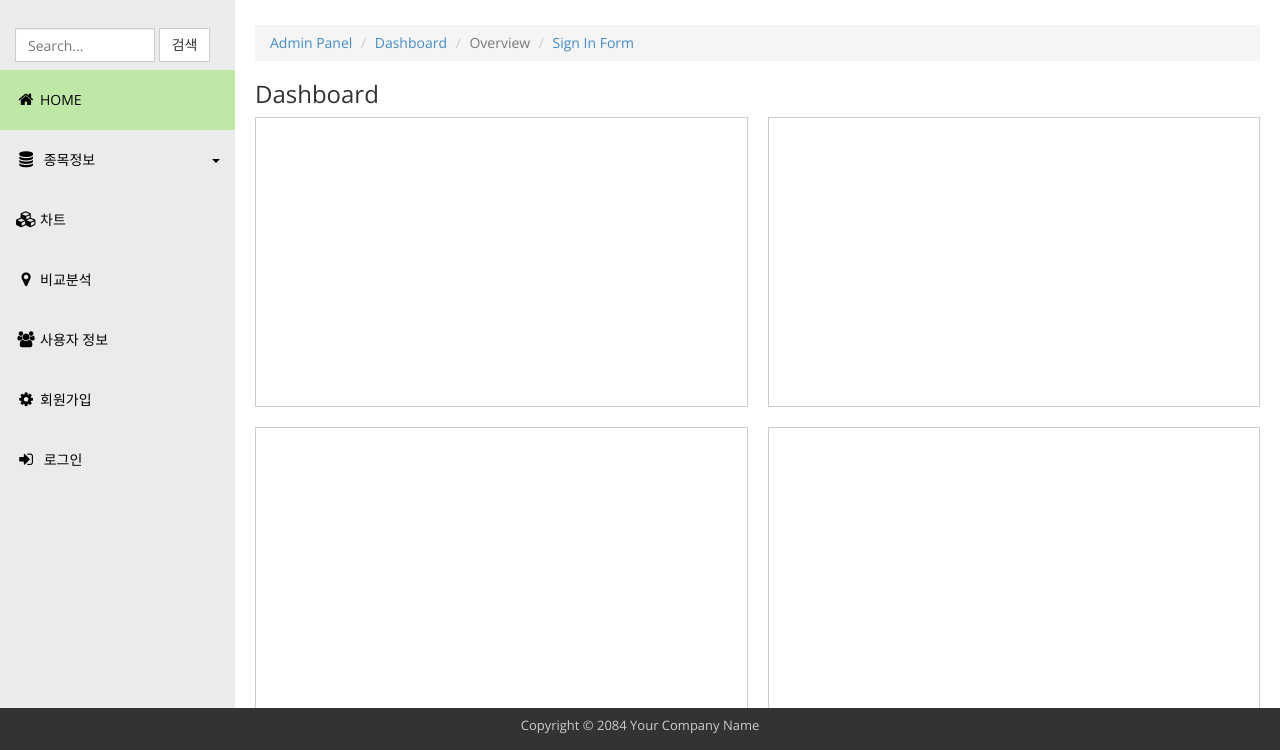
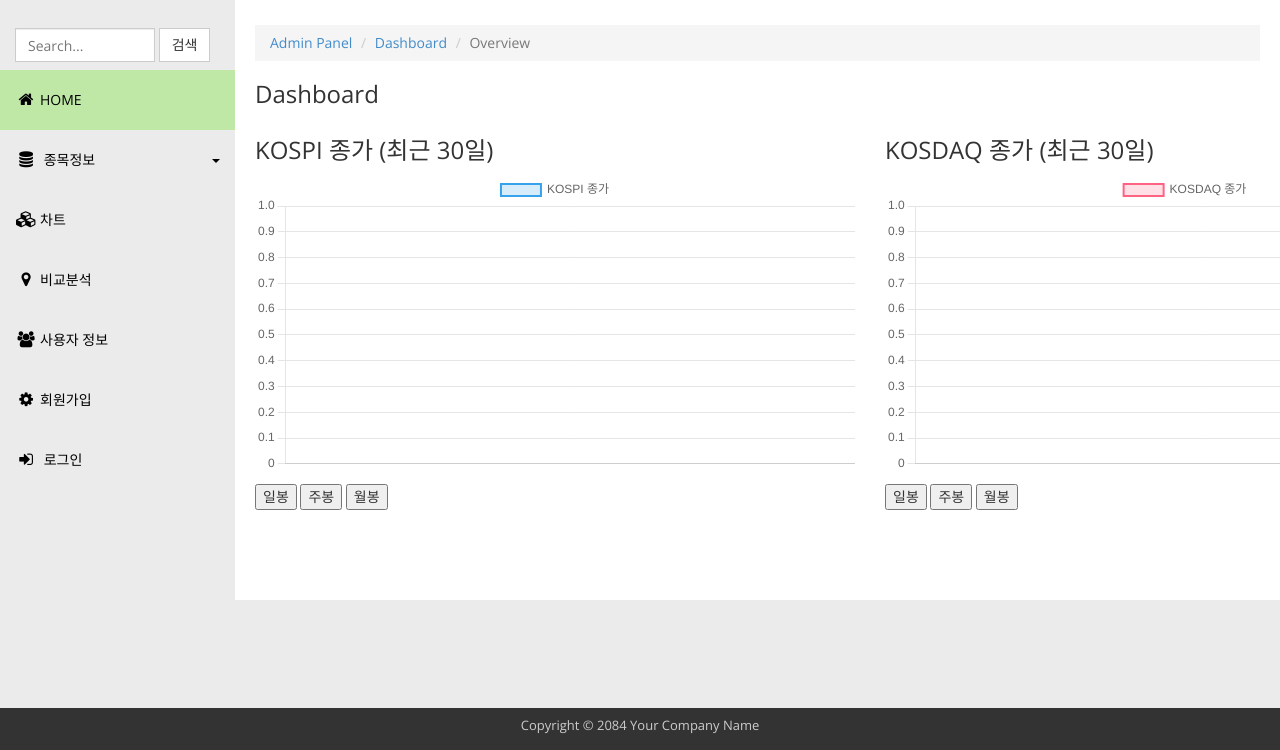
Before and after one commit to kfru5515/Stock_Dashboard, a Flask app: template templates/index.html in a window 1280 px wide. Shown: the part 50-800 px from the top of the page. Run offline with Flask 3, Linux system fonts and the light colour scheme; the template is opened without the code that fills it: most values are stand-ins (such as "Sample title", 1, 10 or a date in 2020); some libraries are stand-ins or nearby versions.

Commit message:
코스피 코스닥
..

```diff
--- a/app.py
+++ b/app.py
@@ -5,42 +5,49 @@ from blueprints.join import join_bp
 from blueprints.data import data_bp
 from blueprints.auth import auth_bp
 import FinanceDataReader as fdr
+import pandas as pd
 
 
-data_bp = Blueprint('data', __name__, url_prefix='/data')
-
-@data_bp.route('/stocks')
-def stocks():
-    # 예시: 코스피 지수 데이터 가져오기
-    df = fdr.DataReader('KS11')
-    # 데이터 일부만 json 변환 (예: 최근 5개)
-    data = df.tail(5).reset_index().to_dict(orient='records')
-    return jsonify(data)
-
-@data_bp.route('/stock')
-def stock():
-    # 특정 종목 예시: 삼성전자(005930)
-    df = fdr.DataReader('005930')
-    data = df.tail(5).reset_index().to_dict(orient='records')
-    return jsonify(data)
-
-@data_bp.route('/kospi')
-def kospi():
-    df = fdr.DataReader('KS11')
-    data = df.tail(5).reset_index().to_dict(orient='records')
-    return jsonify(data)
 
 
 app = Flask(__name__)
 app.secret_key = '1234'
 
 @app.route('/')
-def home():
-    return render_template('index_main.html')
-
 @app.route('/index')
 def index():
-    return render_template('index.html')
+    # 1. 데이터 가져오기 (최근 180일 정도)
+    kospi_df = fdr.DataReader('KS11').tail(180).reset_index()
+    kosdaq_df = fdr.DataReader('KQ11').tail(180).reset_index()
+
+    # 2. 함수로 일/주/월봉 구성
+    def resample_data(df, rule):
+        df['Date'] = pd.to_datetime(df['Date'])
+        df.set_index('Date', inplace=True)
+        df_resampled = df['Close'].resample(rule).last().dropna()
+        return [{'Date': d.strftime('%Y-%m-%d'), 'Close': float(c)} for d, c in df_resampled.items()]
+
+    # 3. 데이터 포맷팅 (30개만 잘라서 사용)
+    kospi_daily = kospi_df.tail(30)[['Date', 'Close']]
+    kosdaq_daily = kosdaq_df.tail(30)[['Date', 'Close']]
+
+    kospi_data = kospi_daily.to_dict(orient='records')
+    kosdaq_data = kosdaq_daily.to_dict(orient='records')
+    kospi_weekly_data = resample_data(kospi_df.copy(), 'W')
+    kosdaq_weekly_data = resample_data(kosdaq_df.copy(), 'W')
+    kospi_monthly_data = resample_data(kospi_df.copy(), 'M')
+    kosdaq_monthly_data = resample_data(kosdaq_df.copy(), 'M')
+
+    return render_template('index.html',
+        kospi_data=kospi_data,
+        kosdaq_data=kosdaq_data,
+        kospi_weekly_data=kospi_weekly_data,
+        kosdaq_weekly_data=kosdaq_weekly_data,
+        kospi_monthly_data=kospi_monthly_data,
+        kosdaq_monthly_data=kosdaq_monthly_data
+    )
+
+
 
 app.register_blueprint(auth_bp, url_prefix='/auth')
 
--- a/blueprints/data.py
+++ b/blueprints/data.py
@@ -1,7 +1,8 @@
+# blueprints/data.py
 from flask import Blueprint, render_template
 
 data_bp = Blueprint('data', __name__, url_prefix='/data')
 
 @data_bp.route('/')
-def data():
+def data_main():
     return render_template('data.html')
--- a/templates/index.html
+++ b/templates/index.html
@@ -1,16 +1,14 @@
 <!DOCTYPE html>
+<html lang="ko">
 <head>
   <meta charset="utf-8">
-  <!--[if IE]><meta http-equiv="X-UA-Compatible" content="IE=edge,chrome=1"><![endif]-->
   <title>Dashboard, Free HTML5 Admin Template</title>
-  <meta name="keywords" content="" />
-  <meta name="description" content="" />
   <meta name="viewport" content="width=device-width">
   <link rel="stylesheet" href="{{ url_for('static', filename='template/css/templatemo_main.css') }}">
-  <!--
-Dashboard Template
-http://www.templatemo.com/preview/templatemo_415_dashboard
--->
+  <!-- Dashboard Template http://www.templatemo.com/preview/templatemo_415_dashboard -->
+
+  <!-- Chart.js CDN (최신 3.x 버전) -->
+  <script src="https://cdn.jsdelivr.net/npm/chart.js"></script>
 </head>
 <body>
 {% with messages = get_flashed_messages(with_categories=True) %}
@@ -23,7 +21,6 @@ http://www.templatemo.com/preview/templatemo_415_dashboard
   {% endif %}
 {% endwith %}
 
-
 <div class="navbar navbar-inverse" role="navigation">
   <div class="navbar-header">
     <div class="logo"><h1>Final Project</h1></div>
@@ -35,6 +32,7 @@ http://www.templatemo.com/preview/templatemo_415_dashboard
     </button>
   </div>
 </div>
+
 <div class="template-page-wrapper">
   <div class="navbar-collapse collapse templatemo-sidebar">
     <ul class="templatemo-sidebar-menu">
@@ -55,7 +53,7 @@ http://www.templatemo.com/preview/templatemo_415_dashboard
           <li><a href="#">3</a></li>
         </ul>
       </li>
-          <li><a href="{{ url_for('data.data') }}"><i class="fa fa-cubes"></i>차트</a></li>
+      <li><a href="{{ url_for('data.data_main') }}"><i class="fa fa-cubes"></i>차트</a></li>
       <li><a href="{{ url_for('analysis.analysis') }}"><i class="fa fa-map-marker"></i>비교분석</a></li>
       <li><a href="{{ url_for('tables.tables') }}"><i class="fa fa-users"></i>사용자 정보</a></li>
       <li><a href="{{ url_for('join.join') }}"><i class="fa fa-cog"></i>회원가입</a></li>
@@ -72,7 +70,6 @@ http://www.templatemo.com/preview/templatemo_415_dashboard
           </a>
         </li>
       {% endif %}
-
     </ul>
   </div><!--/.navbar-collapse -->
 
@@ -83,41 +80,34 @@ http://www.templatemo.com/preview/templatemo_415_dashboard
         <li><a href="{{ url_for('index') }}">Admin Panel</a></li>
         <li><a href="{{ url_for('index') }}">Dashboard</a></li>
         <li class="active">Overview</li>
-            <li><a href="{{ url_for('auth.login') }}">Sign In Form</a></li>
       </ol>
       <h1>Dashboard</h1>
 
-          <div style="display: flex; flex-direction: column; gap: 20px; height: 600px;">
-            <!-- 위쪽 영역 -->
-            <div style="flex: 1; display: flex; gap: 20px;">
-              <div style="flex: 1; border: 1px solid #ccc; padding: 10px;"></div>
-              <div style="flex: 1; border: 1px solid #ccc; padding: 10px;"></div>
+      <div style="display: flex; gap: 30px;">
+        <div style="flex: 1;">
+          <h3>KOSPI 종가 (최근 30일)</h3>
+          <canvas id="kospiChart" width="600" height="300"></canvas>
+          <div style="margin-top: 10px;">
+            <button class="btn-kospi" data-type="daily">일봉</button>
+            <button class="btn-kospi" data-type="weekly">주봉</button>
+            <button class="btn-kospi" data-type="monthly">월봉</button>
+          </div> <!-- 버튼  -->
+        </div>
+        <div style="flex: 1;">
+          <h3>KOSDAQ 종가 (최근 30일)</h3>
+          <canvas id="kosdaqChart" width="600" height="300"></canvas>
+          <div style="margin-top: 10px;">
+            <button class="btn-kosdaq" data-type="daily">일봉</button>
+            <button class="btn-kosdaq" data-type="weekly">주봉</button>
+            <button class="btn-kosdaq" data-type="monthly">월봉</button>
+          </div>
+        </div>
       </div>
 
-            <!-- 아래쪽 영역 -->
-            <div style="flex: 1; display: flex; gap: 20px;">
-              <div style="flex: 1; border: 1px solid #ccc; padding: 10px;"></div>
-              <div style="flex: 1; border: 1px solid #ccc; padding: 10px;"></div>
-            </div>
-          </div>
       {% endblock %}
     </div>
   </div>
-      <!-- Modal -->
-      <div class="modal fade" id="confirmModal" tabindex="-1" role="dialog" aria-labelledby="myModalLabel" aria-hidden="true">
-        <div class="modal-dialog">
-          <div class="modal-content">
-            <div class="modal-header">
-              <button type="button" class="close" data-dismiss="modal"><span aria-hidden="true">&times;</span><span class="sr-only">Close</span></button>
-              <h4 class="modal-title" id="myModalLabel">Are you sure you want to sign out?</h4>
-            </div>
-            <div class="modal-footer">
-              <a href="{{ url_for('auth.logout')}}" class="btn btn-primary">Yes</a>
-              <button type="button" class="btn btn-default" data-dismiss="modal">No</button>
-            </div>
-          </div>
-        </div>
-      </div>
+
   <footer class="templatemo-footer">
     <div class="templatemo-copyright">
       <p>Copyright &copy; 2084 Your Company Name</p>
@@ -127,57 +117,79 @@ http://www.templatemo.com/preview/templatemo_415_dashboard
 
 <script src="{{ url_for('static', filename='template/js/jquery.min.js') }}"></script>
 <script src="{{ url_for('static', filename='template/js/bootstrap.min.js') }}"></script>
-    <script src="{{ url_for('static', filename='template/js/Chart.min.js') }}"></script>
 <script src="{{ url_for('static', filename='template/js/templatemo_script.js') }}"></script>
-    <script type="text/javascript">
-    // Line chart
-    var randomScalingFactor = function(){ return Math.round(Math.random()*100)};
-    var lineChartData = {
-      labels : ["January","February","March","April","May","June","July"],
-      datasets : [
-      {
-        label: "My First dataset",
-        fillColor : "rgba(220,220,220,0.2)",
-        strokeColor : "rgba(220,220,220,1)",
-        pointColor : "rgba(220,220,220,1)",
-        pointStrokeColor : "#fff",
-        pointHighlightFill : "#fff",
-        pointHighlightStroke : "rgba(220,220,220,1)",
-        data : [randomScalingFactor(),randomScalingFactor(),randomScalingFactor(),randomScalingFactor(),randomScalingFactor(),randomScalingFactor(),randomScalingFactor()]
-      },
-      {
-        label: "My Second dataset",
-        fillColor : "rgba(151,187,205,0.2)",
-        strokeColor : "rgba(151,187,205,1)",
-        pointColor : "rgba(151,187,205,1)",
-        pointStrokeColor : "#fff",
-        pointHighlightFill : "#fff",
-        pointHighlightStroke : "rgba(151,187,205,1)",
-        data : [randomScalingFactor(),randomScalingFactor(),randomScalingFactor(),randomScalingFactor(),randomScalingFactor(),randomScalingFactor(),randomScalingFactor()]
-      }
-      ]
 
+<script>
+  // Flask에서 넘긴 데이터를 JS 객체로 변환
+  const kospiData = {{ kospi_data | tojson }};
+  const kosdaqData = {{ kosdaq_data | tojson }};
+
+  // 날짜(YYYY-MM-DD)만 추출 및 종가 배열 생성 함수
+  function parseChartData(data) {
+  return {
+    labels: data.map(item => {
+      const d = new Date(item.Date);
+      return `${d.getFullYear()}년 ${d.getMonth() + 1}월 ${d.getDate()}일`;
+    }),
+    closes: data.map(item => item.Close)
+  };
 }
 
-    window.onload = function(){
-      var ctx_line = document.getElementById("templatemo-line-chart").getContext("2d");
-      window.myLine = new Chart(ctx_line).Line(lineChartData, {
-        responsive: true
-      });
-    };
+  const kospiChartData = parseChartData(kospiData);
+  const kosdaqChartData = parseChartData(kosdaqData);
 
-    $('#myTab a').click(function (e) {
-      e.preventDefault();
-      $(this).tab('show');
+  // 코스피 차트 생성
+  const ctxKospi = document.getElementById('kospiChart').getContext('2d');
+  new Chart(ctxKospi, {
+    type: 'line',
+    data: {
+      labels: kospiChartData.labels,
+      datasets: [{
+        label: 'KOSPI 종가',
+        data: kospiChartData.closes,
+        borderColor: 'rgba(54, 162, 235, 1)',
+        backgroundColor: 'rgba(54, 162, 235, 0.2)',
+        fill: true,
+        tension: 0.3,
+        pointRadius: 3,
+        pointHoverRadius: 5,
+        borderWidth: 2,
+      }]
+    },
+    options: {
+      responsive: true,
+      scales: {
+        y: { beginAtZero: false }
+      }
+    }
   });
 
-    $('#loading-example-btn').click(function () {
-      var btn = $(this);
-      btn.button('loading');
-      // $.ajax(...).always(function () {
-      //   btn.button('reset');
-      // });
+  // 코스닥 차트 생성
+  const ctxKosdaq = document.getElementById('kosdaqChart').getContext('2d');
+  new Chart(ctxKosdaq, {
+    type: 'line',
+    data: {
+      labels: kosdaqChartData.labels,
+      datasets: [{
+        label: 'KOSDAQ 종가',
+        data: kosdaqChartData.closes,
+        borderColor: 'rgba(255, 99, 132, 1)',
+        backgroundColor: 'rgba(255, 99, 132, 0.2)',
+        fill: true,
+        tension: 0.3,
+        pointRadius: 3,
+        pointHoverRadius: 5,
+        borderWidth: 2,
+      }]
+    },
+    options: {
+      responsive: true,
+      scales: {
+        y: { beginAtZero: false }
+      }
+    }
   });
 </script>
+
 </body>
 </html>
```
Lines whose indentation alone changed are shown as unchanged.
